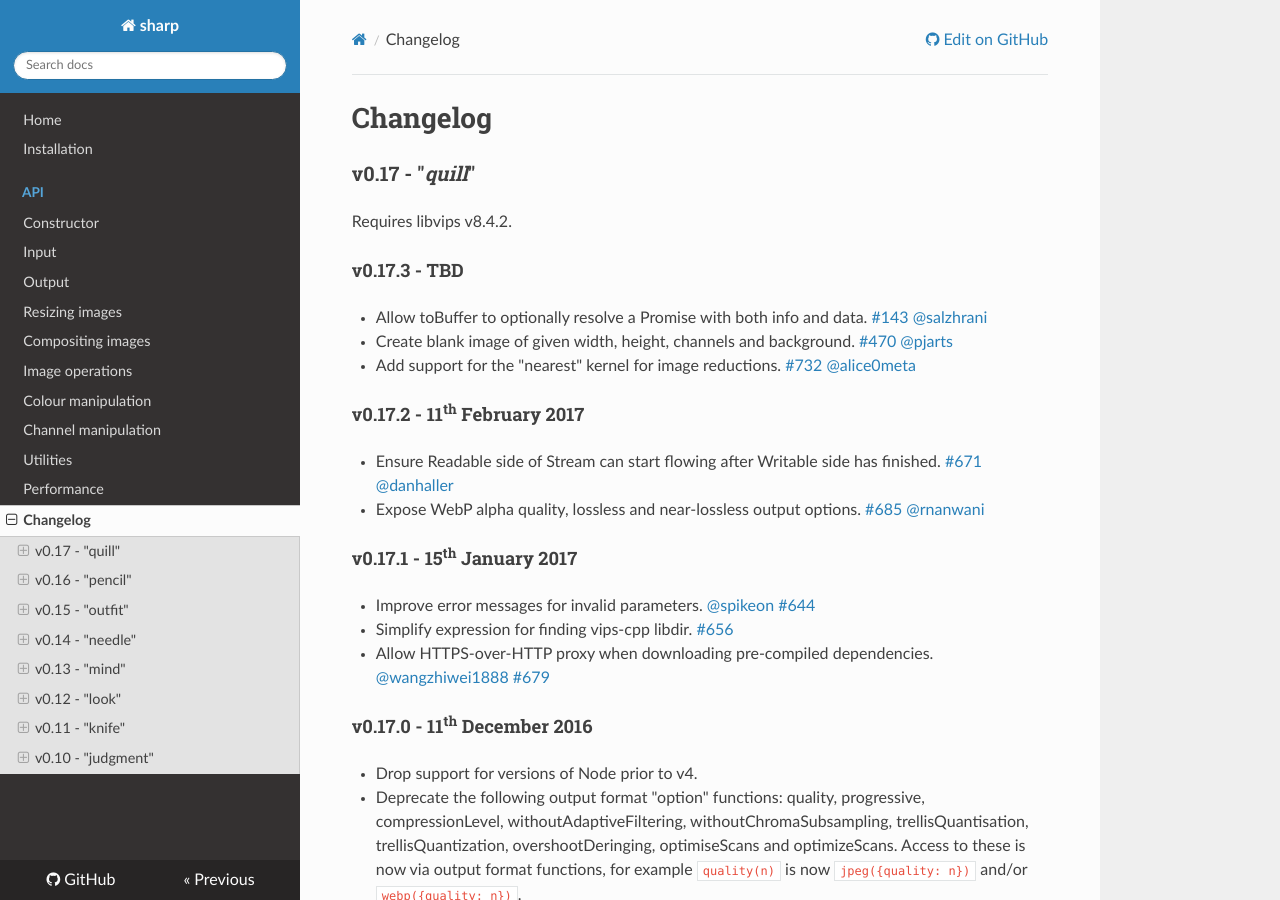
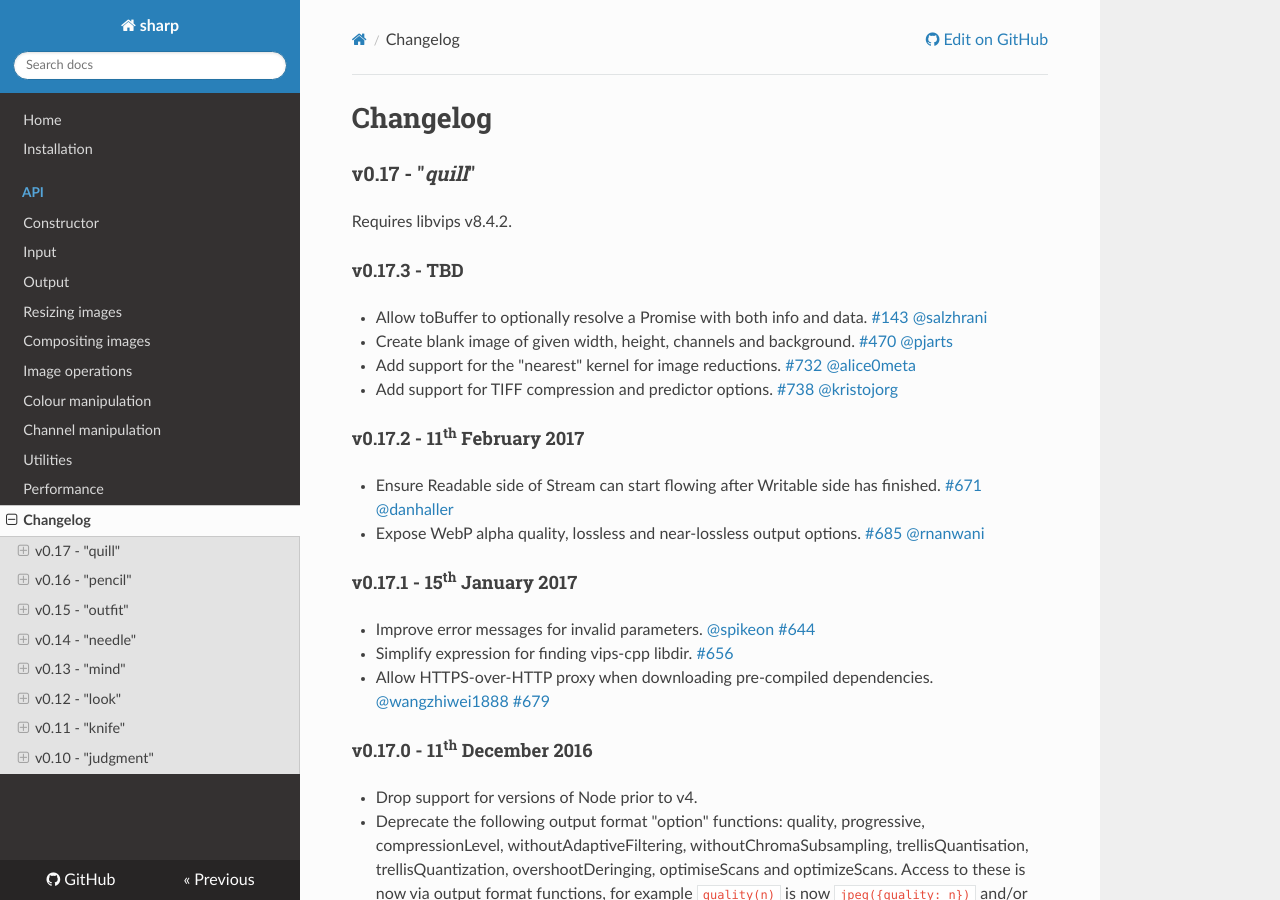
Before and after one commit to webgurucan/node-image-handler, an MkDocs documentation site: the page built from docs/changelog.md, in a window 1280 px wide and 900 px high. Built offline with MkDocs 1.6.1, drawn with Linux system fonts in a browser that asks for light colours; nearby versions of some CDN libraries; old or Windows-style settings are respelled for this version of MkDocs.

Commit message:
Add changelog and credit for #738

```diff
--- a/docs/changelog.md
+++ b/docs/changelog.md
@@ -17,6 +17,10 @@ Requires libvips v8.4.2.
 * Add support for the "nearest" kernel for image reductions.
   [#732](https://github.com/lovell/sharp/pull/732)
   [@alice0meta](https://github.com/alice0meta)
+
+* Add support for TIFF compression and predictor options.
+  [#738](https://github.com/lovell/sharp/pull/738)
+  [@kristojorg](https://github.com/kristojorg)
 
 #### v0.17.2 - 11<sup>th</sup> February 2017
 
--- a/package.json
+++ b/package.json
@@ -33,7 +33,8 @@
     "Patrick Paskaris <patrick@paskaris.gr>",
     "Jérémy Lal <kapouer@melix.org>",
     "Rahul Nanwani <r.nanwani@gmail.com>",
-    "Alice Monday <alice0meta@gmail.com>"
+    "Alice Monday <alice0meta@gmail.com>",
+    "Kristo Jorgenson <kristo.jorgenson@gmail.com>"
   ],
   "scripts": {
     "clean": "rm -rf node_modules/ build/ vendor/ coverage/ test/fixtures/output.*",
```
Also changed, not shown: docs/index.md (+1 -0 lines).
